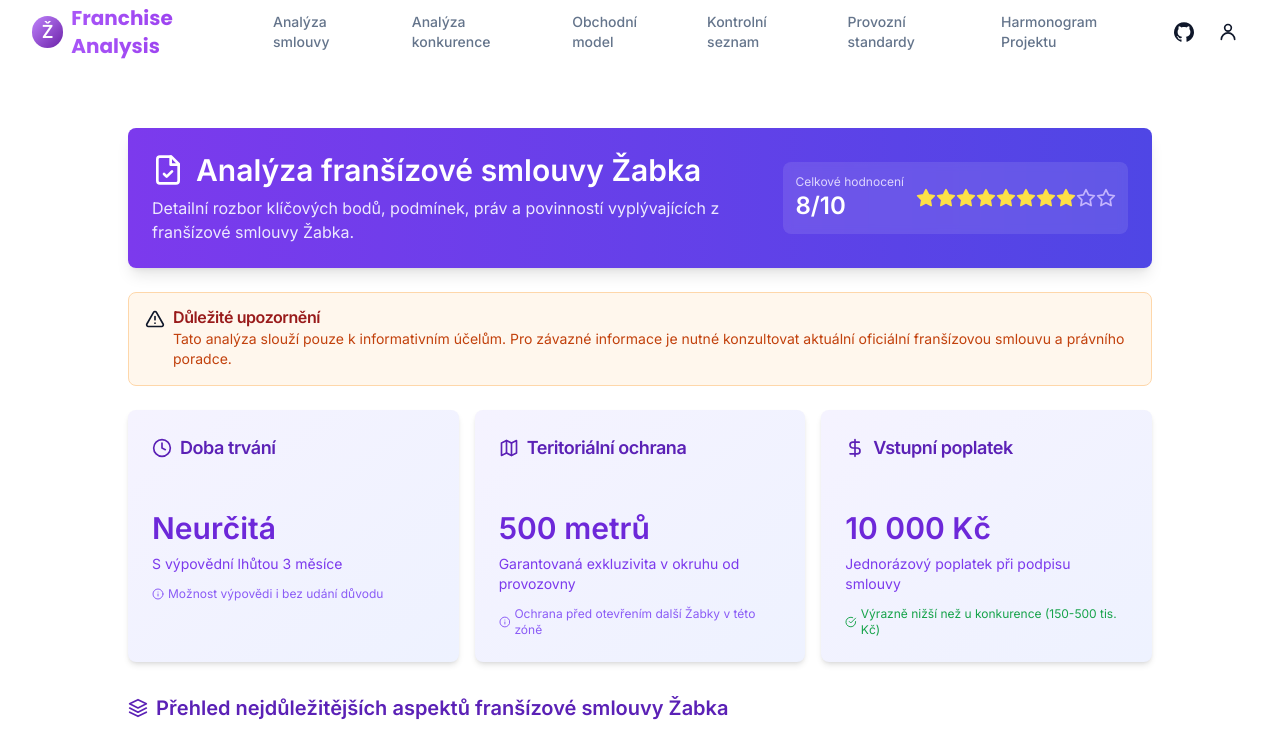
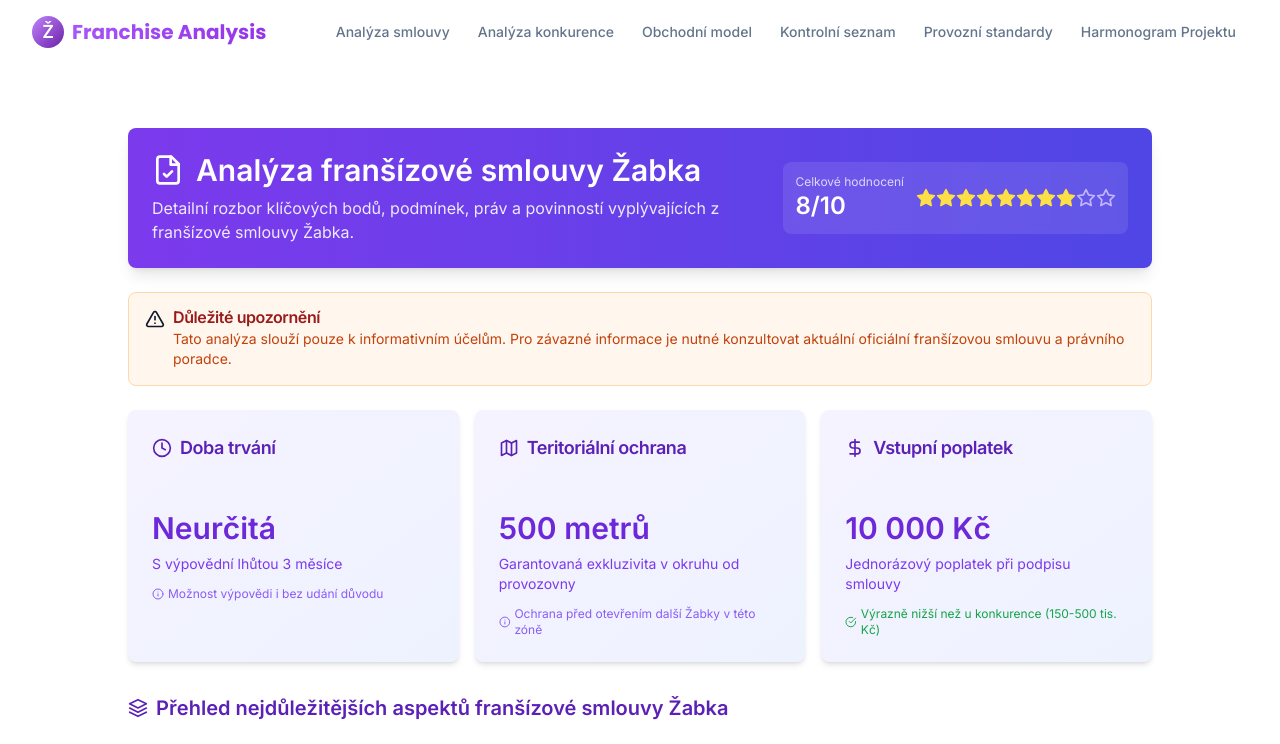
Before and after one commit to ishchuktaras/bussiness-plan, a Next.js app: page / in a window 1280 px wide. Shown: the top 744 px of the page. Built offline with nearby package versions, Linux system fonts and the light colour scheme.

Commit message:
Site header change

```diff
--- a/components/site-header.tsx
+++ b/components/site-header.tsx
@@ -4,6 +4,7 @@
 import Link from "next/link"
 import { usePathname } from "next/navigation"
 import { Menu, X } from "lucide-react"
+
 import { siteConfig } from "@/config/site"
 import { cn } from "@/lib/utils"
 import { Button } from "@/components/ui/button"
@@ -97,47 +98,6 @@
               </Link>
             ))}
           </nav>
-
-          {/* Right side items */}
-          <div className="flex items-center space-x-1">
-            <Link
-              href={siteConfig.links.github}
-              target="_blank"
-              rel="noreferrer"
-              className="hidden sm:inline-flex"
-            >
-              <Button variant="ghost" size="icon" className="rounded-full">
-                <Icons.gitHub className="h-5 w-5" />
-                <span className="sr-only">GitHub</span>
-              </Button>
-            </Link>
-            <Link
-              href={siteConfig.links.developer}
-              target="_blank"
-              rel="noreferrer"
-              className="hidden sm:inline-flex"
-            >
-              <Button variant="ghost" size="icon" className="rounded-full">
-                <Icons.user className="h-5 w-5" />
-                <span className="sr-only">Vývojář</span>
-              </Button>
-            </Link>
-
-            {/* Mobile menu button */}
-            <Button
-              variant="ghost"
-              size="icon"
-              className="md:hidden rounded-full"
-              onClick={() => setIsMobileMenuOpen(!isMobileMenuOpen)}
-            >
-              {isMobileMenuOpen ? (
-                <X className="h-5 w-5" />
-              ) : (
-                <Menu className="h-5 w-5" />
-              )}
-              <span className="sr-only">Menu</span>
-            </Button>
-          </div>
         </div>
       </div>
 
@@ -162,26 +122,6 @@
                   {item.title}
                 </Link>
               ))}
-              <div className="grid grid-cols-2 gap-2 mt-2 pt-2 border-t">
-                <Link
-                  href={siteConfig.links.github}
-                  target="_blank"
-                  rel="noreferrer"
-                  className="flex items-center px-3 py-2 rounded-md text-sm font-medium text-muted-foreground hover:text-foreground hover:bg-accent/50"
-                >
-                  <Icons.gitHub className="h-4 w-4 mr-2" />
-                  GitHub
-                </Link>
-                <Link
-                  href={siteConfig.links.developer}
-                  target="_blank"
-                  rel="noreferrer"
-                  className="flex items-center px-3 py-2 rounded-md text-sm font-medium text-muted-foreground hover:text-foreground hover:bg-accent/50"
-                >
-                  <Icons.user className="h-4 w-4 mr-2" />
-                  Vývojář
-                </Link>
-              </div>
             </nav>
           </div>
         </div>
```
